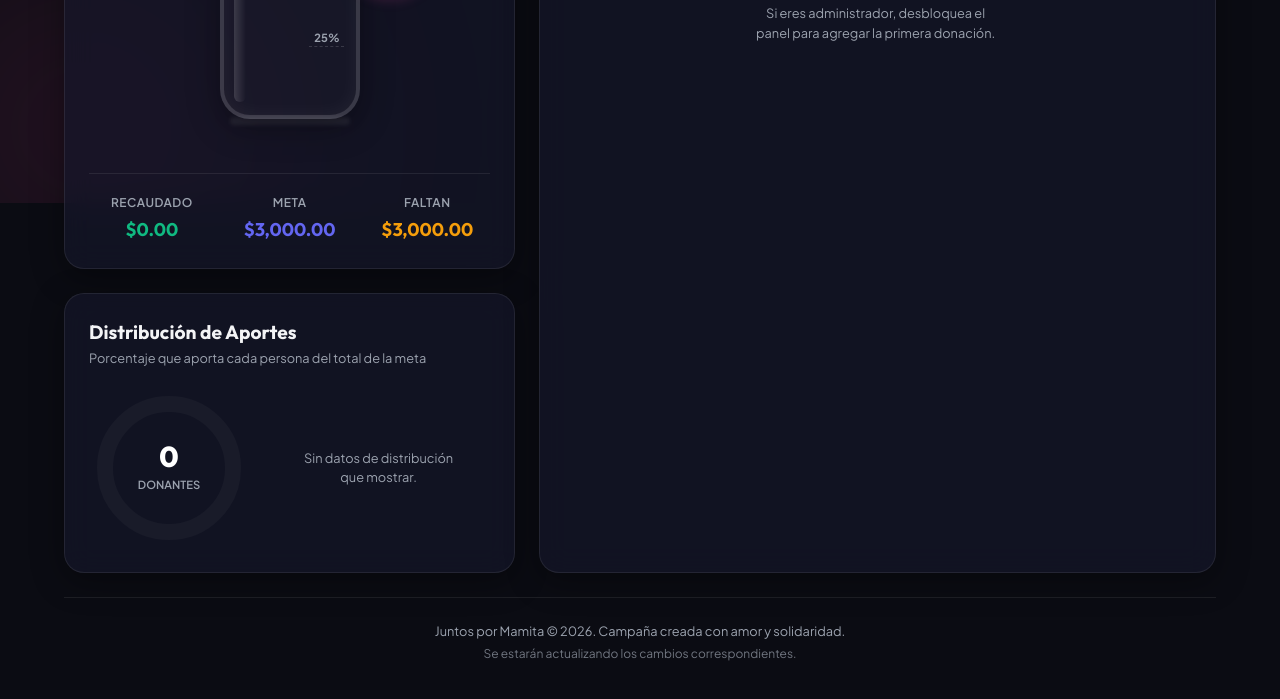
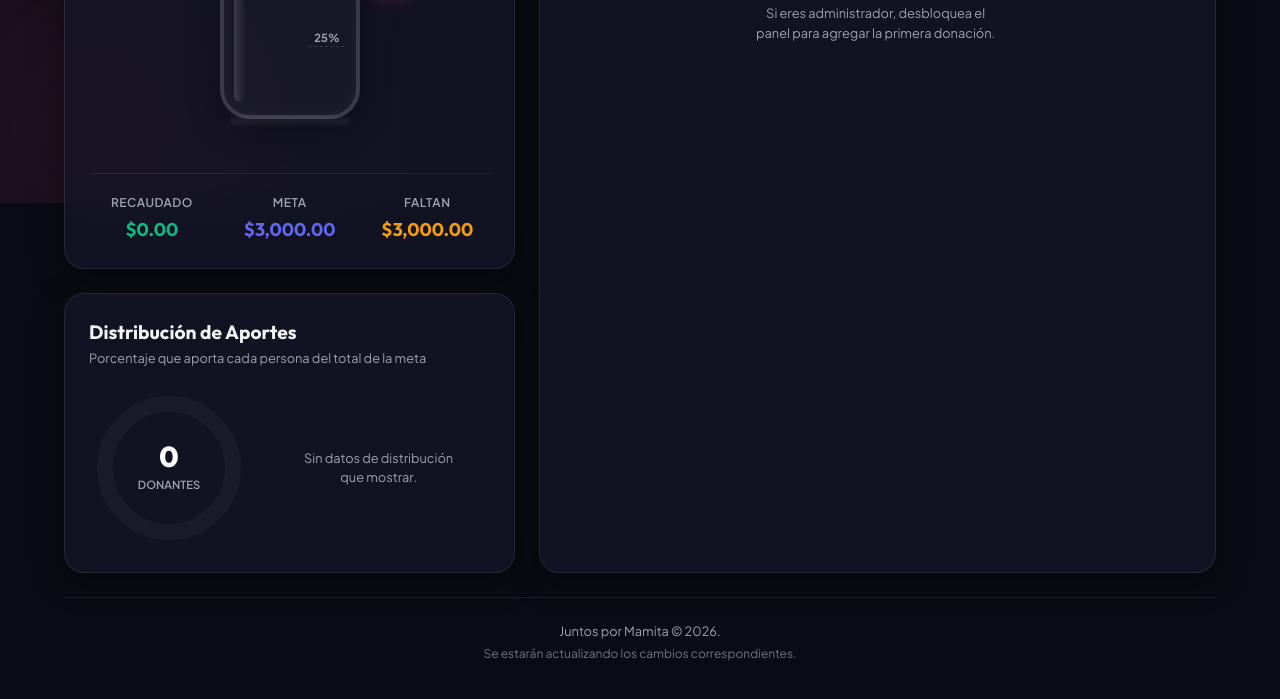
Before and after one commit to Bincell1/Operaci-n-de-la-vista-Mamita, a plain HTML site: page index.html in a window 1280 px wide. Shown: the part 597-1296 px from the top of the page. Drawn offline with Linux system fonts and the light colour scheme.

Commit message:
Update footer text in index.html
Removed the phrase 'Campaña creada con amor y solidaridad' from the footer.

```diff
--- a/index.html
+++ b/index.html
@@ -297,7 +297,7 @@
 
         <!-- Pie de página -->
         <footer class="main-footer">
-            <p>Juntos por Mamita &copy; 2026. Campaña creada con amor y solidaridad.</p>
+            <p>Juntos por Mamita &copy; 2026.</p>
             <p class="footer-note"> Se estarán actualizando los cambios correspondientes.</p>
         </footer>
     </div>
```
